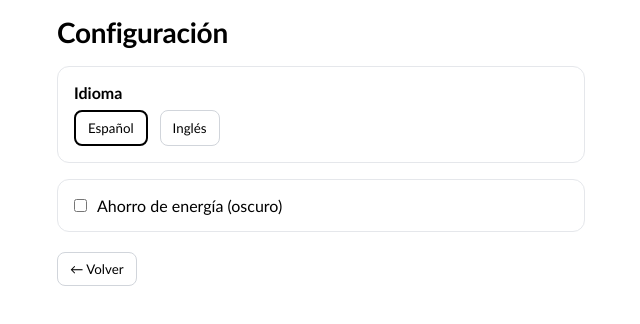
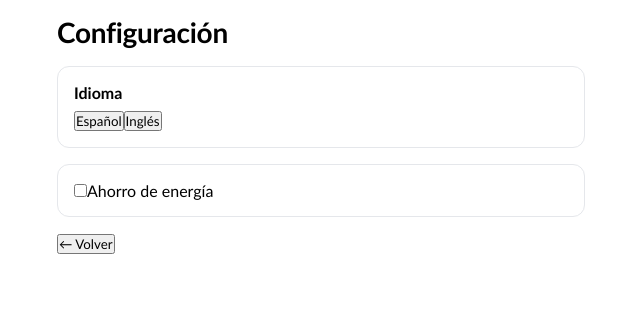
Before and after one commit to chamorrolorenzo/proyect-react-end, a React (Vite) app: page /Settings in a window 1280 px wide. Shown: the top 324 px of the page, without its empty margins (319-959 px from the left). Built offline with nearby package versions, Linux system fonts and the light colour scheme; sample sign-in values are in the browser's storage.

Commit message:
incorporamos el clip para futuras mejoras

```diff
--- a/src/context/SettingsContext.jsx
+++ b/src/context/SettingsContext.jsx
@@ -18,14 +18,20 @@ const TRANSLATIONS = {
     language: "Idioma",
     spanish: "Español",
     english: "Inglés",
-    energySaving: "Ahorro de energía (oscuro)",
+    energySaving: "Ahorro de energía ",
     back: "Volver",
     help: "Ayuda",
-    switchOn: "Encendido",
-    switchOff: "Apagado",
+    on: "Encendido",
+    off: "Apagado",
     lastSeen: "Últ. vez",
     online: "en línea",
     offline: "desconectado",
+    attach: "Adjuntar",
+    gallery: "Galería",
+    contact: "Contactos",
+    document: "Documento",
+    audio: "Audio",
+    location: "Ubicación",
   },
   en: {
     appTitle: "WhatsApp Clone",
@@ -42,13 +48,19 @@ const TRANSLATIONS = {
     language: "Language",
     spanish: "Spanish",
     english: "English",
-    energySaving: "Energy saving (dark)",
+    energySaving: "Energy saving ",
     back: "Back",
     help: "Help",
-    switchOn: "On",
-    switchOff: "Off",
+    on: "On",
+    off: "Off",
     online: "online",
-    offline: "offline"
+    offline: "offline",
+    attach: "Attach",
+    gallery: "Gallery",
+    contact: "Contacts",
+    document: "Document",
+    audio: "Audio",
+    locatio: "Location"
   }
 }
 
@@ -126,8 +138,7 @@ export function SettingsProvider({ children }) {
                   type="button"
                   className={`button ${energySaving ? "primary" : ""}`}
                   onClick={() => setEnergySaving(!energySaving)}
-                  aria-pressed={energySaving}
-                >
+                  aria-pressed={energySaving}>
                   {energySaving ? t("on") : t("off")}
                 </button>
               </div>
--- a/src/context/settings.css
+++ b/src/context/settings.css
@@ -1,58 +1,48 @@
-/* =============================
-   MODO AHORRO DE ENERGÍA (energy)
-   ============================= */
+ /* MODO AHORRO DE ENERGÍA (energy)*/
 
-/* Suaviza todo el layout  */
+  /* Suaviza todo el layout  */
 .energy .app {
   /* baja brillo y saturación un toque */
   filter: brightness(0.92) saturate(0.9);
   transition: filter 180ms ease;
 }
 
-/* Fondo general apenas más oscuro (no negro) */
 .energy body {
   background: #0f141a;
   color: #e6e8ea;
 }
 
-/* Sidebar con tono más apagado */
 .energy .sidebar {
   background: #121922;
   border-right-color: #1f2a36;
 }
 
-/* Input de búsqueda en modo tenue */
 .energy .search {
   background: #141c26;
   color: #e6e8ea;
   border-color: #1f2a36;
 }
 
-/* Hover de usuario sin contraste fuerte */
 .energy .user:hover {
   background: #15202b;
 }
 
-/* Header y footer del chat con bordes y base tenues */
 .energy .chat-header,
 .energy .chat-footer {
   background: #121922;
   border-color: #1f2a36;
 }
 
-/* Área de mensajes con un fondo un poco más oscuro */
 .energy .chat-messages {
   background: #10161c;
 }
 
-/* Burbujas de mensajes apagadas (no negras) */
 .energy .message {
   background: #14202a;
   border-color: #1f2a36;
   color: #e6e8ea;
 }
 
-/* Controles del footer en modo tenue */
 .energy .chat-footer input {
   background: #141c26;
   color: #e6e8ea;
@@ -65,7 +55,6 @@
   border-color: #1f2a36;
 }
 
-/* Botón logout */
 .logout-btn {
   font-size: 18px;
   line-height: 1;
@@ -75,13 +64,11 @@
   cursor: pointer;
 }
 
-/* Hover en modo normal */
+
 .logout-btn:hover { opacity: 0.85; }
 
-/* Modo ahorro de energía: más claro para contrastar */
 .energy .logout-btn { color: #e5e7eb; }
 
-/* Hover en modo ahorro: un toque más claro */
 .energy .logout-btn:hover { color: #f1f5f9; }
 
 /* =============================
@@ -98,7 +85,7 @@
   z-index: 1000;
 }
 
-/* ADDED: Caja del modal */
+/* Caja del modal */
 .modal{
   width: min(560px, 92vw);
   background: #0e1320;
@@ -109,7 +96,7 @@
   outline: none;
 }
 
-/* ADDED: Encabezado y pie */
+/* Encabezado y pie */
 .modal-header, .modal-footer{
   padding: 12px 16px;
   display:flex;
@@ -129,7 +116,7 @@
   font-weight: 600;
 }
 
-/* ADDED: Botón cerrar (X) */
+/* Botón cerrar (X) */
 .close-btn{
   margin-left:auto;
   appearance:none;
@@ -145,7 +132,7 @@
 }
 .close-btn:hover{ background: rgba(255,255,255,.08); }
 
-/* ADDED: Cuerpo del modal y campos */
+/* Cuerpo del popup y campos */
 .modal-body{
   padding: 14px 16px;
   display: grid;
@@ -166,7 +153,7 @@
   cursor: pointer;
 }
 
-/* ADDED: Botón primario dentro del modal */
+/* Botón primario dentro del popup */
 .button.primary{
   background: #4f9cff;
   color: #0b1020;
@@ -174,7 +161,65 @@
   font-weight: 600;
 }
 
-/* Opcional: look del modal en modo energía */
-.energy .modal{
-  background: #0c1020;
+/* ===== Settings view (sin inline) ===== */
+.settings {
+  max-width: 560px;
+  margin: 0 auto;
+  padding: 16px;
 }
+
+/* Solo el h1 directo dentro de .settings */
+.settings > h1 { margin-bottom: 16px; }
+
+/* Cada bloque de opciones */
+.settings > section {
+  border: 1px solid #e5e7eb;
+  border-radius: 12px;
+  padding: 16px;
+  margin-bottom: 16px;
+  background: #fff;
+}
+
+/* Título dentro de cada sección */
+.settings > section > h2 {
+  margin-top: 0;
+  font-size: 16px;
+}
+
+/* Botones de idioma */
+.settings__lang { display: flex; gap: 12px; }
+
+/* Botón base (reutilizable) */
+.btn {
+  padding: 8px 12px;
+  border-radius: 8px;
+  border: 1px solid #d1d5db;
+  background: #fff;
+  cursor: pointer;
+}
+.btn.is-active { border: 2px solid #000; }
+
+/* Toggle ahorro de energía */
+.settings__toggle {
+  display: flex;
+  align-items: center;
+  gap: 10px;
+  cursor: pointer;
+}
+
+/* Acciones al pie (volver) */
+.settings__actions { margin-top: 20px; }
+
+/* ===== Variantes dark (energy) para Settings ===== */
+.energy .settings > section {
+  background: #121922;
+  border-color: #1f2a36;
+}
+.energy .settings > section > h2 { color: #e6e8ea; }
+.energy .btn {
+  background: #141c26;
+  color: #e6e8ea;
+  border-color: #1f2a36;
+}
+.energy .btn.is-active { border-color: #e6e8ea; }
+.energy .settings__toggle span { color: #e6e8ea; }
--- /dev/null
+++ b/src/views/Clip.css
@@ -0,0 +1,50 @@
+/* ===== Clip (estilos base del componente) ===== */
+.clip { position: relative; }
+.clip-btn {
+  display: inline-flex; align-items: center; justify-content: center;
+  padding: 8px; border: 1px solid #d1d5db; background: #fff;
+  border-radius: 8px; cursor: pointer;
+}
+.clip-icon { width: 20px; height: 20px; display: block; }
+
+.clip-menu {
+  position: absolute;
+  top: calc(100% + 8px);
+  right: 0;
+  background: #fff;
+  border: 1px solid #e5e7eb;
+  border-radius: 12px;
+  box-shadow: 0 8px 20px rgba(0,0,0,.08);
+  padding: 8px; list-style: none; margin: 0; min-width: 180px; z-index: 1000;
+  opacity: 0; pointer-events: none; transform: translateY(-4px);
+  transition: opacity .15s ease, transform .15s ease;
+}
+.clip:focus-within .clip-menu { opacity: 1; pointer-events: auto; transform: translateY(0); }
+
+.clip-item {
+  width: 100%;
+  display: flex; align-items: center; gap: 10px;
+  padding: 10px 12px; background: transparent; border: 0; border-radius: 8px;
+  cursor: pointer; text-align: left;
+}
+.clip-item:hover { background: #f3f4f6; }
+
+/* ===== Modo oscuro (usando tu clase .energy) ===== */
+.energy .clip-btn {
+  background: #141c26;
+  border-color: #1f2a36;
+  color: #e6e8ea;
+}
+
+/* el ícono es <img>, lo “blanqueamos” */
+.energy .clip-icon { filter: invert(1) brightness(1.2); }
+
+.energy .clip-menu {
+  background: #121922;
+  border-color: #1f2a36;
+  color: #e6e8ea;
+  box-shadow: 0 10px 30px rgba(0,0,0,.5);
+}
+
+.energy .clip-item { color: #e6e8ea; }
+.energy .clip-item:hover { background: #15202b; }
--- /dev/null
+++ b/src/views/Clip.jsx
@@ -0,0 +1,24 @@
+
+import "./Clip.css"
+import { useSettings } from "../context/SettingsContext";
+import defaultClipIcon from "../assets/images/vertical-paperclip-outline-tall.svg?url";
+
+export default function Clip({ iconUrl = defaultClipIcon }) {
+   const { t } = useSettings();
+
+  return (
+    <div className="clip">
+      <button type="button" className="clip-btn" aria-label={t("attach")} aria-haspopup="menu" title={t("attach")}>
+        <img src={iconUrl} alt="" aria-hidden="true" className="clip-icon" />
+      </button>
+
+      <ul className="clip-menu" role="menu">
+        <li><button role="menuitem" className="clip-item"><span aria-hidden="true">🖼️</span><span>{t("gallery")}</span></button></li>
+        <li><button role="menuitem" className="clip-item"><span aria-hidden="true">👤</span><span>{t("contact")}</span></button></li>
+        <li><button role="menuitem" className="clip-item"><span aria-hidden="true">📄</span><span>{t("document")}.</span></button></li>
+        <li><button role="menuitem" className="clip-item"><span aria-hidden="true">🎤</span><span>{t("audio")}</span></button></li>
+        <li><button role="menuitem" className="clip-item"><span aria-hidden="true">📍</span><span>{t("location")}</span></button></li>
+      </ul>
+    </div>
+  );
+}
--- a/src/views/Help.jsx
+++ b/src/views/Help.jsx
@@ -1,7 +1,7 @@
 import { useNavigate } from "react-router-dom"
 import { useSettings } from "../context/SettingsContext"
 import "../views/help.css"
-
+import clipIconUrl from "../assets/images/vertical-paperclip-outline-tall.svg?url"
 
 export default function Help() {
   const navigate = useNavigate()
@@ -19,6 +19,13 @@ export default function Help() {
       <section>
         <h2>Controles rápidos</h2>
         <ul>
+            <li>
+            <strong>
+              <img src={clipIconUrl} alt="" aria-hidden="true" className="help-clip-icon" />
+              {" "}{t("attach")}:
+            </strong>{" "}
+            abre el menú de adjuntos <span className="help-clip-inline"></span>
+          </li>
           <li><strong>Seleccionar contacto:</strong> clic en la lista izquierda.</li>
           <li><strong>Enviar mensaje:</strong> escribí abajo y Enter o botón ➤.</li>
           <li><strong>⚙️ {t("settings")}:</strong> abre el popup para idioma y ahorro de energía.</li>
--- a/src/views/Settings.jsx
+++ b/src/views/Settings.jsx
@@ -1,56 +1,38 @@
 import { useSettings } from "../context/SettingsContext"
 import { useNavigate } from "react-router-dom"
+import "../context/settings.css"
 
 export default function Settings() {
   const { language, setLanguage, energySaving, toggleEnergySaving, t } = useSettings()
   const navigate = useNavigate()
 
   return (
-    <main style={{ maxWidth: 560, margin: "0 auto", padding: 16 }}>
-      <h1 style={{ marginBottom: 16 }}>{t("settings")}</h1>
-
-      <section style={{ border: "1px solid #e5e7eb", borderRadius: 12, padding: 16, marginBottom: 16 }}>
-        <h2 style={{ marginTop: 0, fontSize: 16 }}>{t("language")}</h2>
-        <div style={{ display: "flex", gap: 12 }}>
+    <main className="settings">
+      <h1>{t("settings")}</h1>
+      <section className="settings-car">
+        <h2>{t("language")}</h2>
+        <div >
           <button
-            onClick={() => setLanguage("es")}
-            style={{
-              padding: "8px 12px",
-              borderRadius: 8,
-              border: language === "es" ? "2px solid black" : "1px solid #d1d5db",
-              background: "white",
-              cursor: "pointer"
-            }}
-          >
+            onClick={() => setLanguage("es")}>
             {t("spanish")}
           </button>
           <button
-            onClick={() => setLanguage("en")}
-            style={{
-              padding: "8px 12px",
-              borderRadius: 8,
-              border: language === "en" ? "2px solid black" : "1px solid #d1d5db",
-              background: "white",
-              cursor: "pointer"
-            }}
-          >
+            onClick={() => setLanguage("en")}>
             {t("english")}
           </button>
         </div>
       </section>
 
-      <section style={{ border: "1px solid #e5e7eb", borderRadius: 12, padding: 16 }}>
-        <label style={{ display: "flex", alignItems: "center", gap: 10, cursor: "pointer" }}>
+      <section>
+       <label className="settings-toggle">
           <input type="checkbox" checked={energySaving} onChange={toggleEnergySaving} />
           {t("energySaving")}
         </label>
       </section>
 
-      <div style={{ marginTop: 20 }}>
+      <div className="settings-actions">
         <button
-          onClick={() => navigate(-1)}
-          style={{ padding: "8px 12px", borderRadius: 8, border: "1px solid #d1d5db", background: "white", cursor: "pointer" }}
-        >
+          onClick={() => navigate(-1)}>
           ← {t("back")}
         </button>
       </div>
--- a/src/views/help.css
+++ b/src/views/help.css
@@ -73,3 +73,22 @@ main > button:hover {
 .energy main > button:hover {
   background: #0f172a;
 }
+.help-clip-inline { margin-left: 8px; display: inline-block; vertical-align: middle; }
+
+/*clip*/
+.help-clip-inline {
+  margin-left: 8px;
+  display: inline-block;
+  vertical-align: middle;
+}
+
+.help-clip-icon {
+  width: 16px;
+  height: 16px;
+  vertical-align: -2px; /* alinea con el texto */
+}
+
+/* Dark mode: que el icono se vea blanco */
+.energy .help-clip-icon {
+  filter: brightness(0) invert(1);
+}
```
Also changed, not shown: src/components/Chat.jsx (+10 -5 lines), src/assets/images/vertical-paperclip-outline-tall.svg (added), 1 other file (tests, documents, lock files or other folders).
